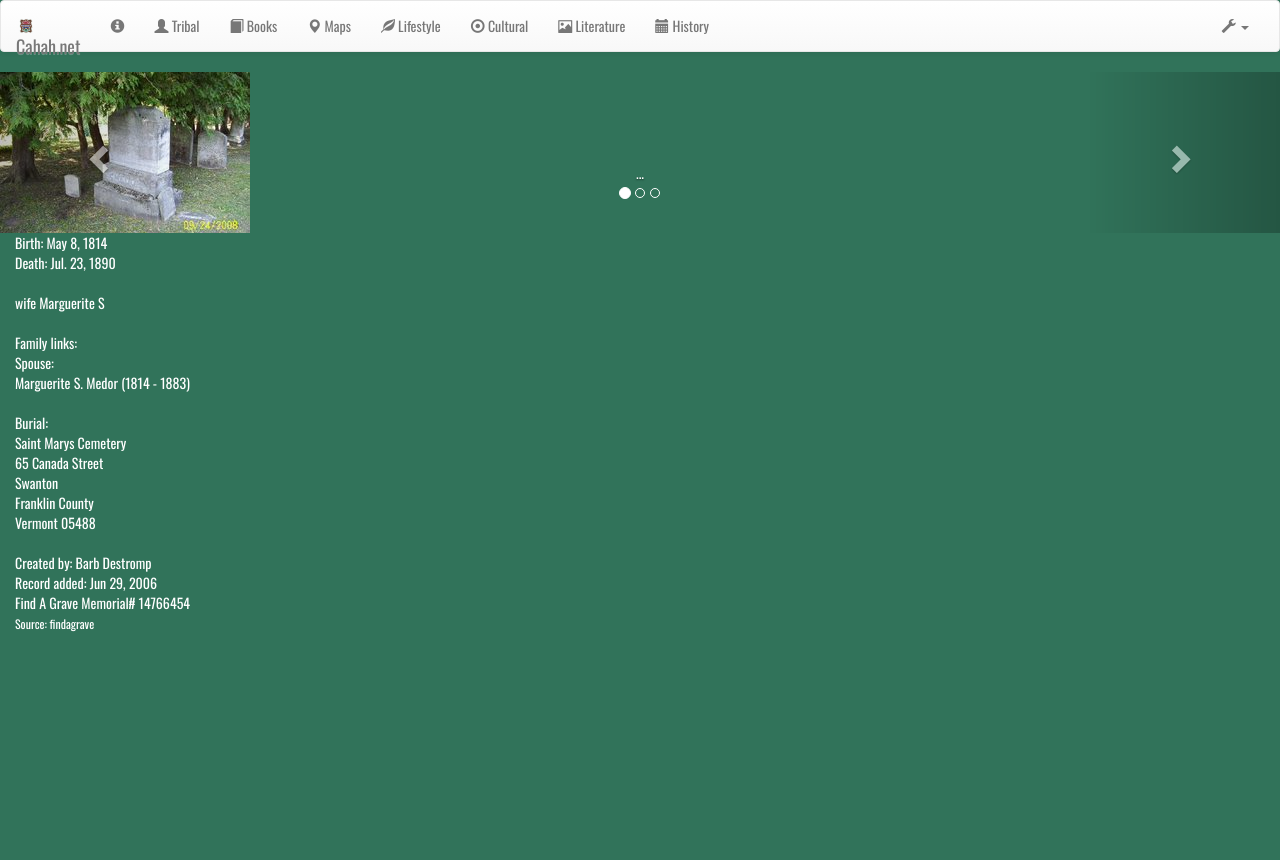
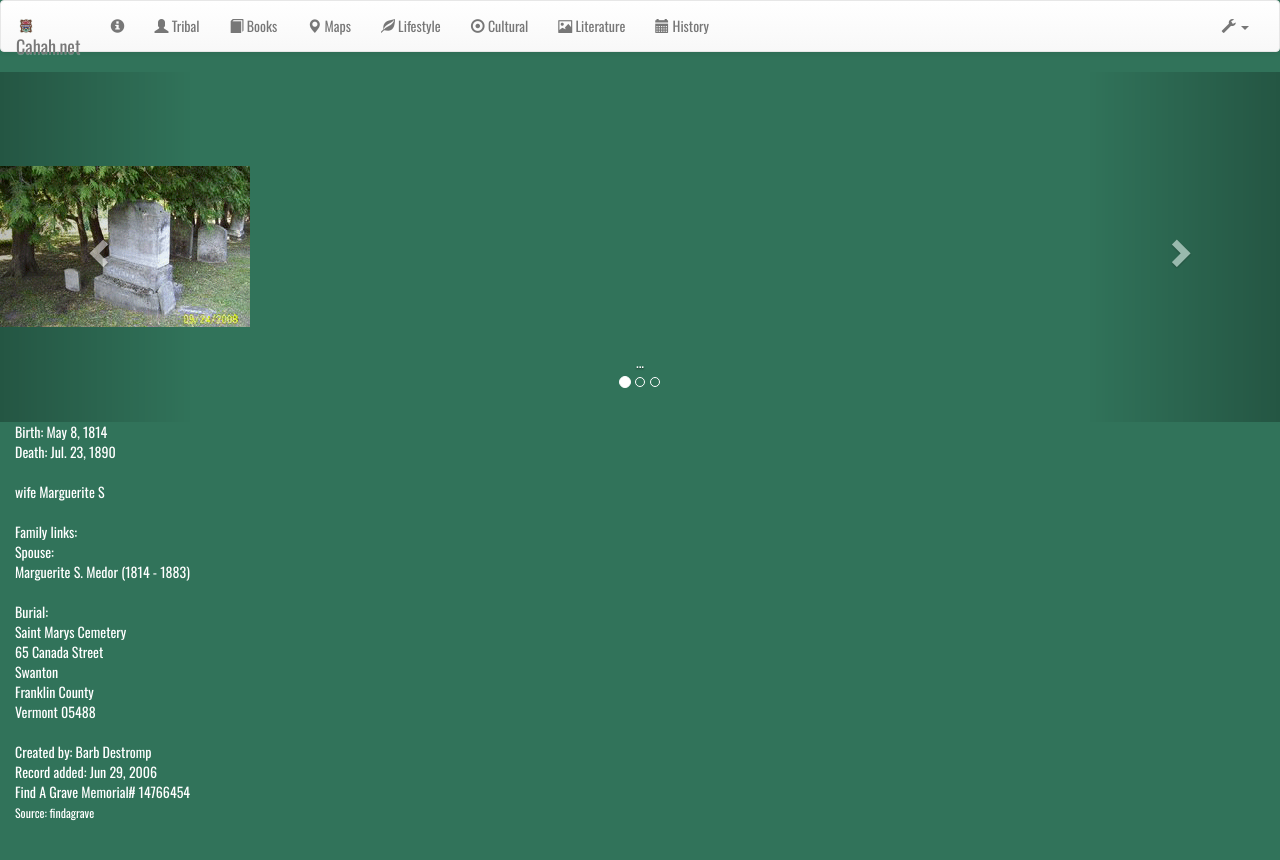
Before and after one commit to tlezotte/cahah, a Jekyll site: the page built from cemetery.html, in a window 1280 px wide. Shown: the top 860 px of the page. Built offline with Jekyll 4.4.1, drawn with Linux system fonts in a browser that asks for light colours; nearby versions of some CDN libraries.

Commit message:
image carousel take 2

```diff
--- a/cemetery.html
+++ b/cemetery.html
@@ -13,19 +13,19 @@
   <!-- Wrapper for slides -->
   <div class="carousel-inner" role="listbox">
     <div class="item active">
-      <img src="img/14766454_122227442765.jpg">
+      <img src="img/14766454_122227442765.png">
       <div class="carousel-caption">
         ...
       </div>
     </div>
     <div class="item">
-      <img src="img/14766454_115157703629.jpg">
+      <img src="img/14766454_115157703629.png">
       <div class="carousel-caption">
         ...
       </div>
     </div>
     <div class="item">
-      <img src="img/CEM2180503_1396607634.jpg">
+      <img src="img/CEM2180503_1396607634.png">
       <div class="carousel-caption">
         ...
       </div>
```
Also changed, not shown: img/14766454_115157703629.png (added), img/14766454_122227442765.png (added), img/CEM2180503_1396607634.png (added).
